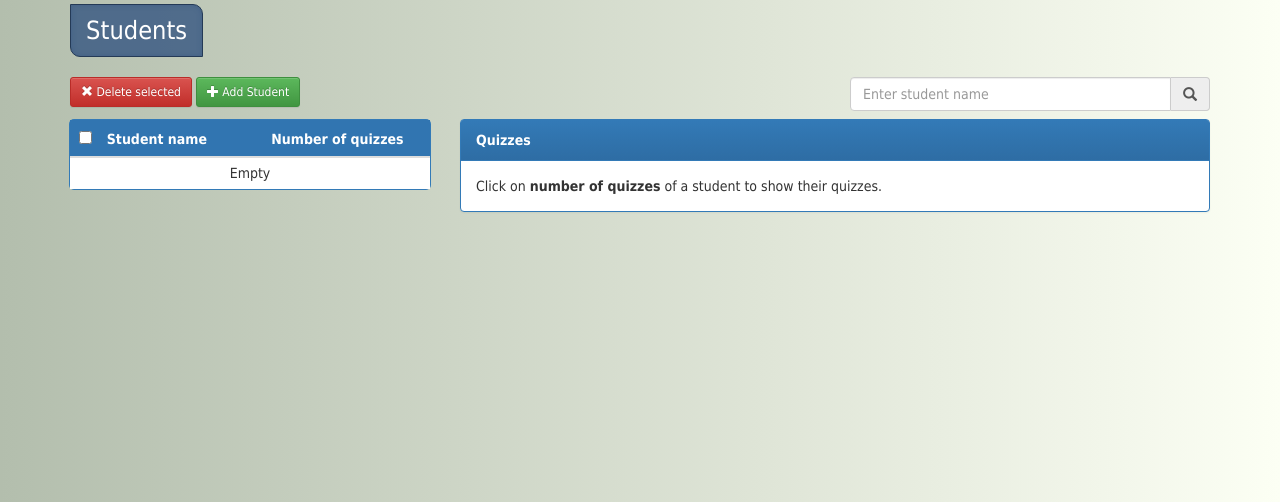
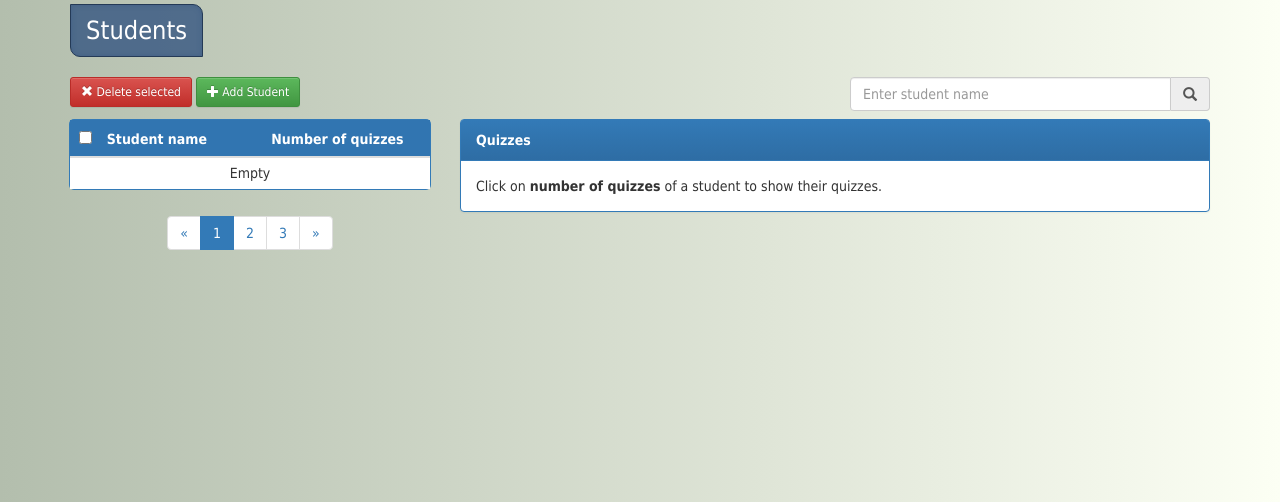
Before and after one commit to linostar/what, a Django app: template templates/what/cp_students.html in a window 1280 px wide. Shown: the part 135-637 px from the top of the page. Run offline with Django 3.2, Linux system fonts and the light colour scheme; the template is opened without the code that fills it, so the values that code supplies are empty; some libraries are stand-ins or nearby versions; some web fonts are replaced.

Commit message:
Added html/css for student pagination

```diff
--- a/static/what/css/what-style.css
+++ b/static/what/css/what-style.css
@@ -286,3 +286,8 @@ body {
 	box-shadow: inset 0 0 5px rgba(53,86,129, 0.5);
 	display: inline-block;
 }
+
+#student-pages {
+	margin-top: 0.5em;
+	margin-bottom: 0.5em;
+}
--- a/templates/what/cp_students.html
+++ b/templates/what/cp_students.html
@@ -95,6 +95,17 @@
 		</tbody>
 		</table>
 	</form>
+	<nav>
+		<div class="td-centered">
+		<ul class="pagination" id="student-pages">
+			<li><a href="#" aria-label="previous-page"><span aria-hidden="true">&laquo;</span></a></li>
+			<li class="active"><a href="#">1</a></li>
+			<li><a href="#">2</a></li>
+			<li><a href="#">3</a></li>
+			<li><a href="#" aria-label="next-page"><span aria-hidden="true">&raquo;</span></a></li>
+		</ul>
+		</div>
+	</nav>
 	</div>
 	<div class="col-sm-8">
 		<div class="row">
```
